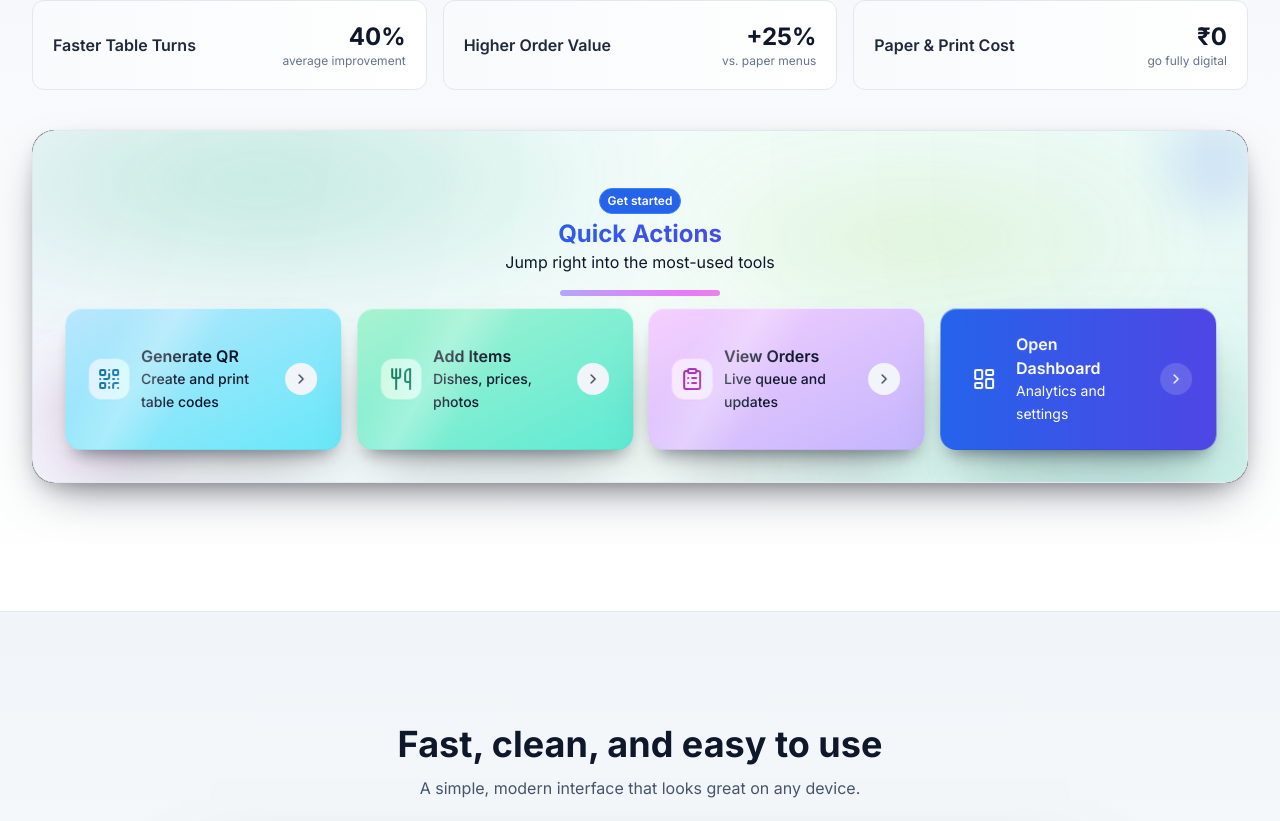
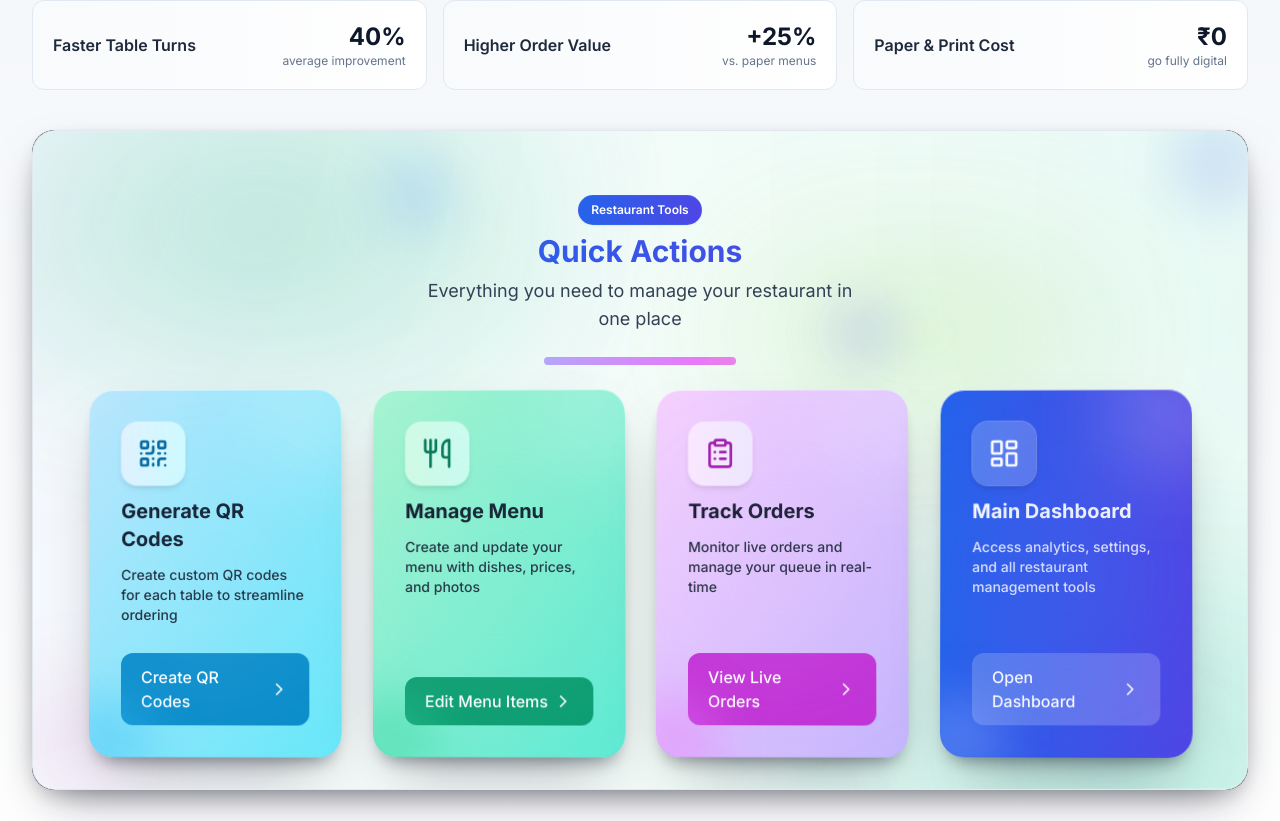
Before and after one commit to ANKITROYCHOWDHURY54/Quick_Bite_Qr, a Next.js app: page / in a window 1280 px wide. Shown: the part 1939-2760 px from the top of the page. Built offline with nearby package versions, Linux system fonts and the light colour scheme; no server answers.

Commit message:
changes made again

```diff
--- a/src/app/page.tsx
+++ b/src/app/page.tsx
@@ -601,102 +601,197 @@ export default function Home() {
               </div>
 
               {/* Header */}
-              <div className="relative z-10 px-6 sm:px-8 pt-4 sm:pt-6 pb-3">
-                <div className="flex flex-col items-center justify-center text-center gap-3">
-                  <div>
-                    <div className="inline-flex items-center gap-2 mb-1">
-                      <span className="px-2 py-1 rounded-full bg-blue-600 text-white border border-blue-500 text-xs font-semibold">Get started</span>
+              <div className="relative z-10 px-4 sm:px-6 md:px-8 pt-4 sm:pt-6 md:pt-8 pb-4 sm:pb-6">
+                <motion.div
+                  initial={{ opacity: 0, y: 20 }}
+                  whileInView={{ opacity: 1, y: 0 }}
+                  viewport={{ once: true }}
+                  transition={{ duration: 0.5 }}
+                  className="flex flex-col items-center justify-center text-center gap-3 sm:gap-4"
+                >
+                  <div className="relative">
+                    <div className="absolute -top-8 sm:-top-10 -left-8 sm:-left-10 w-16 sm:w-20 h-16 sm:h-20 bg-blue-400/20 rounded-full blur-xl"></div>
+                    <div className="absolute -bottom-6 sm:-bottom-8 -right-6 sm:-right-8 w-12 sm:w-16 h-12 sm:h-16 bg-indigo-500/20 rounded-full blur-xl"></div>
+                    <div className="inline-flex items-center gap-2 mb-2">
+                      <span className="px-2 sm:px-3 py-1 sm:py-1.5 rounded-full bg-gradient-to-r from-blue-600 to-indigo-600 text-white border border-blue-500/30 text-xs font-semibold shadow-sm">Restaurant Tools</span>
                     </div>
-                    <h3 className="text-2xl font-bold bg-gradient-to-r from-blue-600 to-indigo-600 bg-clip-text text-transparent">Quick Actions</h3>
-                    <p className="text-slate-900">Jump right into the most-used tools</p>
+                    <h3 className="text-2xl sm:text-3xl font-bold bg-gradient-to-r from-blue-600 to-indigo-600 bg-clip-text text-transparent mb-1 sm:mb-2">Quick Actions</h3>
+                    <p className="text-slate-700 text-base sm:text-lg max-w-xs sm:max-w-sm md:max-w-md mx-auto">Everything you need to manage your restaurant in one place</p>
                   </div>
-                </div>
-                <div className="mt-4 h-1.5 rounded-full bg-gradient-to-r from-cyan-300 via-fuchsia-400 to-amber-300 w-40 mx-auto opacity-100 qa-accent shadow-[0_0_12px_rgba(255,255,255,0.25)]"></div>
+                </motion.div>
+                <div className="mt-4 sm:mt-6 h-1.5 sm:h-2 rounded-full bg-gradient-to-r from-cyan-300 via-fuchsia-400 to-amber-300 w-36 sm:w-48 mx-auto opacity-100 qa-accent shadow-[0_0_16px_rgba(255,255,255,0.35)]"></div>
               </div>
+
               {/* Action buttons */}
-              <div className="grid grid-cols-1 sm:grid-cols-2 lg:grid-cols-4 gap-3 sm:gap-4 relative z-10" role="list" aria-label="Quick actions">
-                <div className="h-full rounded-2xl group" role="listitem">
-                  <div className="toolbar-card three-d card-delay-1 seq-1 relative h-full flex items-center justify-between gap-4 p-5 sm:p-6 rounded-[1rem] bg-gradient-to-br from-sky-200 to-cyan-300 text-slate-900 transition-all duration-300 shadow-md hover:shadow-xl hover:-translate-y-0.5 focus-within:ring-2 focus-within:ring-sky-400 focus-within:ring-offset-2 focus-within:ring-offset-white">
-                    <div className="flex items-center gap-3">
-                      <div className="icon-glow p-2 rounded-xl bg-gradient-to-r from-sky-100 to-cyan-100 text-sky-700 ring-1 ring-sky-200 shadow-sm">
-                    <QrCode className="w-6 h-6" />
-                  </div>
-                      <div className="flex flex-col">
-                  <span className="font-semibold">Generate QR</span>
-                        <span className="text-sm text-slate-900 leading-relaxed font-medium">Create and print table codes</span>
+              <div className="grid grid-cols-1 sm:grid-cols-2 lg:grid-cols-4 gap-4 md:gap-6 lg:gap-8 relative z-10 px-3 sm:px-4 md:px-6" role="list" aria-label="Quick actions">
+                <motion.div
+                  className="h-full rounded-2xl group"
+                  role="listitem"
+                  initial={{ opacity: 0, y: 20 }}
+                  whileInView={{ opacity: 1, y: 0 }}
+                  viewport={{ once: true }}
+                  transition={{ duration: 0.4, delay: 0.1 }}
+                  whileHover={{ y: -8, scale: 1.03 }}
+                >
+                  <div className="toolbar-card three-d card-delay-1 seq-1 relative h-full flex flex-col gap-3 sm:gap-4 md:gap-5 p-5 sm:p-6 md:p-7 lg:p-8 rounded-xl sm:rounded-2xl md:rounded-[1.5rem] bg-gradient-to-br from-sky-200 to-cyan-300 text-slate-900 transition-all duration-300 shadow-lg hover:shadow-2xl focus-within:ring-2 focus-within:ring-sky-400 focus-within:ring-offset-2 focus-within:ring-offset-white overflow-hidden">
+                    {/* Enhanced decorative elements */}
+                    <div className="absolute top-0 right-0 w-24 sm:w-28 md:w-32 h-24 sm:h-28 md:h-32 bg-white/30 rounded-full blur-2xl -mr-8 sm:-mr-10 -mt-8 sm:-mt-10 opacity-70"></div>
+                    <div className="absolute bottom-0 left-0 w-16 sm:w-20 md:w-24 h-16 sm:h-20 md:h-24 bg-sky-400/40 rounded-full blur-xl -ml-6 sm:-ml-8 -mb-6 sm:-mb-8"></div>
+                    <div className="absolute top-1/2 left-1/2 transform -translate-x-1/2 -translate-y-1/2 w-32 sm:w-36 md:w-40 h-32 sm:h-36 md:h-40 bg-gradient-to-br from-cyan-200 to-sky-300 rounded-full opacity-20 blur-3xl"></div>
+
+                    <div className="flex flex-col gap-2 sm:gap-3">
+                      <div className="icon-glow p-3 sm:p-4 rounded-xl sm:rounded-2xl bg-gradient-to-r from-sky-100 to-cyan-100 text-sky-700 ring-1 ring-sky-200 shadow-md w-fit">
+                        <QrCode className="w-6 h-6 sm:w-7 sm:h-7 md:w-8 md:h-8" />
                       </div>
+                      <h4 className="text-lg sm:text-xl font-bold text-slate-900">Generate QR Codes</h4>
+                      <p className="text-xs sm:text-sm text-slate-800 leading-relaxed font-medium">Create custom QR codes for each table to streamline ordering</p>
                     </div>
-                    <div className="flex items-center gap-2">
-                      <Link href="/login?next=%2Fdashboard%2Ftables" aria-label="Generate QR codes" className="focus-visible:outline-none">
-                        <div className="w-8 h-8 rounded-full bg-slate-100 text-slate-700 flex items-center justify-center group-hover:bg-sky-600 group-hover:text-white transition-colors cursor-pointer">
-                          <ChevronRight className="w-4 h-4" />
-                        </div>
+
+                    <div className="mt-auto pt-2">
+                      <Link
+                        href="/login?next=%2Fdashboard%2Ftables"
+                        aria-label="Generate QR codes"
+                        className="inline-flex items-center justify-between w-full px-4 sm:px-5 py-2.5 sm:py-3 rounded-lg sm:rounded-xl bg-sky-600/90 text-white text-sm sm:text-base font-medium hover:bg-sky-700 transition-all duration-300 group-hover:shadow-md"
+                      >
+                        <span>Create QR Codes</span>
+                        <motion.span
+                          initial={{ x: 0 }}
+                          whileHover={{ x: 4 }}
+                          transition={{ type: "spring", stiffness: 400 }}
+                        >
+                          <ChevronRight className="w-4 h-4 sm:w-5 sm:h-5" />
+                        </motion.span>
                       </Link>
                     </div>
                   </div>
-                </div>
-
-                <div className="h-full rounded-2xl group" role="listitem">
-                  <div className="toolbar-card three-d card-delay-2 seq-2 relative h-full flex items-center justify-between gap-4 p-5 sm:p-6 rounded-[1rem] bg-gradient-to-br from-emerald-200 to-teal-300 text-slate-900 transition-all duration-300 shadow-md hover:shadow-xl hover:-translate-y-0.5 focus-within:ring-2 focus-within:ring-emerald-400 focus-within:ring-offset-2 focus-within:ring-offset-white">
-                    <div className="flex items-center gap-3">
-                      <div className="icon-glow p-2 rounded-xl bg-gradient-to-r from-emerald-100 to-teal-100 text-emerald-700 ring-1 ring-emerald-200 shadow-sm">
-                    <Utensils className="w-6 h-6" />
-                  </div>
-                      <div className="flex flex-col">
-                  <span className="font-semibold">Add Items</span>
-                        <span className="text-sm text-slate-900 leading-relaxed font-medium">Dishes, prices, photos</span>
+                </motion.div>
+
+                <motion.div
+                  className="h-full rounded-2xl group"
+                  role="listitem"
+                  initial={{ opacity: 0, y: 20 }}
+                  whileInView={{ opacity: 1, y: 0 }}
+                  viewport={{ once: true }}
+                  transition={{ duration: 0.4, delay: 0.2 }}
+                  whileHover={{ y: -8, scale: 1.03 }}
+                >
+                  <div className="toolbar-card three-d card-delay-2 seq-2 relative h-full flex flex-col gap-3 sm:gap-4 md:gap-5 p-5 sm:p-6 md:p-7 lg:p-8 rounded-xl sm:rounded-2xl md:rounded-[1.5rem] bg-gradient-to-br from-emerald-200 to-teal-300 text-slate-900 transition-all duration-300 shadow-lg hover:shadow-2xl focus-within:ring-2 focus-within:ring-emerald-400 focus-within:ring-offset-2 focus-within:ring-offset-white overflow-hidden">
+                    {/* Enhanced decorative elements */}
+                    <div className="absolute top-0 right-0 w-24 sm:w-28 md:w-32 h-24 sm:h-28 md:h-32 bg-white/30 rounded-full blur-2xl -mr-8 sm:-mr-10 -mt-8 sm:-mt-10 opacity-70"></div>
+                    <div className="absolute bottom-0 left-0 w-16 sm:w-20 md:w-24 h-16 sm:h-20 md:h-24 bg-emerald-400/40 rounded-full blur-xl -ml-6 sm:-ml-8 -mb-6 sm:-mb-8"></div>
+                    <div className="absolute top-1/2 left-1/2 transform -translate-x-1/2 -translate-y-1/2 w-32 sm:w-36 md:w-40 h-32 sm:h-36 md:h-40 bg-gradient-to-br from-teal-200 to-emerald-300 rounded-full opacity-20 blur-3xl"></div>
+
+                    <div className="flex flex-col gap-2 sm:gap-3">
+                      <div className="icon-glow p-3 sm:p-4 rounded-xl sm:rounded-2xl bg-gradient-to-r from-emerald-100 to-teal-100 text-emerald-700 ring-1 ring-emerald-200 shadow-md w-fit">
+                        <Utensils className="w-6 h-6 sm:w-7 sm:h-7 md:w-8 md:h-8" />
                       </div>
+                      <h4 className="text-lg sm:text-xl font-bold text-slate-900">Manage Menu</h4>
+                      <p className="text-xs sm:text-sm text-slate-800 leading-relaxed font-medium">Create and update your menu with dishes, prices, and photos</p>
                     </div>
-                    <div className="flex items-center gap-2">
-                      <Link href="/login?next=%2Fdashboard%2Fmenu" aria-label="Add menu items" className="focus-visible:outline-none">
-                        <div className="w-8 h-8 rounded-full bg-slate-100 text-slate-700 flex items-center justify-center group-hover:bg-teal-600 group-hover:text-white transition-colors cursor-pointer">
-                          <ChevronRight className="w-4 h-4" />
-                        </div>
+
+                    <div className="mt-auto pt-2">
+                      <Link
+                        href="/login?next=%2Fdashboard%2Fmenu"
+                        aria-label="Add menu items"
+                        className="inline-flex items-center justify-between w-full px-4 sm:px-5 py-2.5 sm:py-3 rounded-lg sm:rounded-xl bg-emerald-600/90 text-white text-sm sm:text-base font-medium hover:bg-emerald-700 transition-all duration-300 group-hover:shadow-md"
+                      >
+                        <span>Edit Menu Items</span>
+                        <motion.span
+                          initial={{ x: 0 }}
+                          whileHover={{ x: 4 }}
+                          transition={{ type: "spring", stiffness: 400 }}
+                        >
+                          <ChevronRight className="w-4 h-4 sm:w-5 sm:h-5" />
+                        </motion.span>
                       </Link>
                     </div>
                   </div>
-                </div>
-
-                <div className="h-full rounded-2xl group" role="listitem">
-                  <div className="toolbar-card three-d card-delay-3 seq-3 relative h-full flex items-center justify-between gap-4 p-5 sm:p-6 rounded-[1rem] bg-gradient-to-br from-fuchsia-200 to-violet-300 text-slate-900 transition-all duration-300 shadow-md hover:shadow-xl hover:-translate-y-0.5 focus-within:ring-2 focus-within:ring-fuchsia-400 focus-within:ring-offset-2 focus-within:ring-offset-white">
-                    <div className="flex items-center gap-3">
-                      <div className="icon-glow p-2 rounded-xl bg-gradient-to-r from-fuchsia-100 to-violet-100 text-fuchsia-700 ring-1 ring-fuchsia-200 shadow-sm">
-                    <ClipboardList className="w-6 h-6" />
-                  </div>
-                      <div className="flex flex-col">
-                  <span className="font-semibold">View Orders</span>
-                        <span className="text-sm text-slate-900 leading-relaxed font-medium">Live queue and updates</span>
+                </motion.div>
+
+                <motion.div
+                  className="h-full rounded-2xl group"
+                  role="listitem"
+                  initial={{ opacity: 0, y: 20 }}
+                  whileInView={{ opacity: 1, y: 0 }}
+                  viewport={{ once: true }}
+                  transition={{ duration: 0.4, delay: 0.3 }}
+                  whileHover={{ y: -8, scale: 1.03 }}
+                >
+                  <div className="toolbar-card three-d card-delay-3 seq-3 relative h-full flex flex-col gap-3 sm:gap-4 md:gap-5 p-5 sm:p-6 md:p-7 lg:p-8 rounded-xl sm:rounded-2xl md:rounded-[1.5rem] bg-gradient-to-br from-fuchsia-200 to-violet-300 text-slate-900 transition-all duration-300 shadow-lg hover:shadow-2xl focus-within:ring-2 focus-within:ring-fuchsia-400 focus-within:ring-offset-2 focus-within:ring-offset-white overflow-hidden">
+                    {/* Enhanced decorative elements */}
+                    <div className="absolute top-0 right-0 w-24 sm:w-28 md:w-32 h-24 sm:h-28 md:h-32 bg-white/30 rounded-full blur-2xl -mr-8 sm:-mr-10 -mt-8 sm:-mt-10 opacity-70"></div>
+                    <div className="absolute bottom-0 left-0 w-16 sm:w-20 md:w-24 h-16 sm:h-20 md:h-24 bg-fuchsia-400/40 rounded-full blur-xl -ml-6 sm:-ml-8 -mb-6 sm:-mb-8"></div>
+                    <div className="absolute top-1/2 left-1/2 transform -translate-x-1/2 -translate-y-1/2 w-32 sm:w-36 md:w-40 h-32 sm:h-36 md:h-40 bg-gradient-to-br from-violet-200 to-fuchsia-300 rounded-full opacity-20 blur-3xl"></div>
+
+                    <div className="flex flex-col gap-2 sm:gap-3">
+                      <div className="icon-glow p-3 sm:p-4 rounded-xl sm:rounded-2xl bg-gradient-to-r from-fuchsia-100 to-violet-100 text-fuchsia-700 ring-1 ring-fuchsia-200 shadow-md w-fit">
+                        <ClipboardList className="w-6 h-6 sm:w-7 sm:h-7 md:w-8 md:h-8" />
                       </div>
+                      <h4 className="text-lg sm:text-xl font-bold text-slate-900">Track Orders</h4>
+                      <p className="text-xs sm:text-sm text-slate-800 leading-relaxed font-medium">Monitor live orders and manage your queue in real-time</p>
                     </div>
-                    <div className="flex items-center gap-2">
-                      <Link href="/login?next=%2Fdashboard%2Forders" aria-label="View live orders" className="focus-visible:outline-none">
-                        <div className="w-8 h-8 rounded-full bg-slate-100 text-slate-700 flex items-center justify-center group-hover:bg-violet-600 group-hover:text-white transition-colors cursor-pointer">
-                          <ChevronRight className="w-4 h-4" />
-                        </div>
+
+                    <div className="mt-auto pt-2">
+                      <Link
+                        href="/login?next=%2Fdashboard%2Forders"
+                        aria-label="View live orders"
+                        className="inline-flex items-center justify-between w-full px-4 sm:px-5 py-2.5 sm:py-3 rounded-lg sm:rounded-xl bg-fuchsia-600/90 text-white text-sm sm:text-base font-medium hover:bg-fuchsia-700 transition-all duration-300 group-hover:shadow-md"
+                      >
+                        <span>View Live Orders</span>
+                        <motion.span
+                          initial={{ x: 0 }}
+                          whileHover={{ x: 4 }}
+                          transition={{ type: "spring", stiffness: 400 }}
+                        >
+                          <ChevronRight className="w-4 h-4 sm:w-5 sm:h-5" />
+                        </motion.span>
                       </Link>
                     </div>
                   </div>
-                </div>
-
-                <div className="h-full rounded-2xl group" role="listitem">
-                  <div className="toolbar-card three-d card-delay-4 seq-4 relative h-full flex items-center justify-between gap-4 p-5 sm:p-6 rounded-[1rem] bg-gradient-to-r from-blue-600 to-indigo-600 text-white transition-all duration-300 shadow-lg hover:shadow-2xl hover:-translate-y-0.5 focus-within:ring-2 focus-within:ring-white/60 focus-within:ring-offset-2 focus-within:ring-offset-blue-600">
-                    <div className="flex items-center gap-3">
-                      <div className="icon-glow p-2 rounded-xl bg.white/20 text-white">
-                    <LayoutDashboard className="w-6 h-6" />
+                </motion.div>
+
+                <motion.div
+                  className="h-full rounded-2xl group"
+                  role="listitem"
+                  initial={{ opacity: 0, y: 20 }}
+                  whileInView={{ opacity: 1, y: 0 }}
+                  viewport={{ once: true }}
+                  transition={{ duration: 0.4, delay: 0.4 }}
+                  whileHover={{ y: -8, scale: 1.03 }}
+                >
+                  <div className="toolbar-card three-d card-delay-4 seq-4 relative h-full flex flex-col gap-3 sm:gap-4 md:gap-5 p-5 sm:p-6 md:p-7 lg:p-8 rounded-xl sm:rounded-2xl md:rounded-[1.5rem] bg-gradient-to-r from-blue-600 to-indigo-600 text-white transition-all duration-300 shadow-lg hover:shadow-2xl focus-within:ring-2 focus-within:ring-white/60 focus-within:ring-offset-2 focus-within:ring-offset-blue-600 overflow-hidden">
+                    {/* Enhanced decorative elements */}
+                    <div className="absolute top-0 right-0 w-24 sm:w-28 md:w-32 h-24 sm:h-28 md:h-32 bg-white/20 rounded-full blur-2xl -mr-8 sm:-mr-10 -mt-8 sm:-mt-10"></div>
+                    <div className="absolute bottom-0 left-0 w-16 sm:w-20 md:w-24 h-16 sm:h-20 md:h-24 bg-indigo-300/30 rounded-full blur-xl -ml-6 sm:-ml-8 -mb-6 sm:-mb-8"></div>
+                    <div className="absolute top-1/2 left-1/2 transform -translate-x-1/2 -translate-y-1/2 w-32 sm:w-36 md:w-40 h-32 sm:h-36 md:h-40 bg-gradient-to-br from-indigo-500/30 to-blue-500/30 rounded-full blur-3xl"></div>
+
+                    <div className="flex flex-col gap-2 sm:gap-3">
+                      <div className="icon-glow p-3 sm:p-4 rounded-xl sm:rounded-2xl bg-white/20 text-white ring-1 ring-white/30 shadow-md w-fit">
+                        <LayoutDashboard className="w-6 h-6 sm:w-7 sm:h-7 md:w-8 md:h-8" />
+                      </div>
+                      <h4 className="text-lg sm:text-xl font-bold text-white">Main Dashboard</h4>
+                      <p className="text-xs sm:text-sm text-white/90 leading-relaxed font-medium">Access analytics, settings, and all restaurant management tools</p>
+                    </div>
+
+                    <div className="mt-auto pt-2">
+                      <Link
+                        href="/login?next=%2Fdashboard"
+                        aria-label="Open dashboard"
+                        className="inline-flex items-center justify-between w-full px-4 sm:px-5 py-2.5 sm:py-3 rounded-lg sm:rounded-xl bg-white/20 text-white text-sm sm:text-base font-medium hover:bg-white/30 transition-all duration-300 group-hover:shadow-md"
+                      >
+                        <span>Open Dashboard</span>
+                        <motion.span
+                          initial={{ x: 0 }}
+                          whileHover={{ x: 4 }}
+                          transition={{ type: "spring", stiffness: 400 }}
+                        >
+                          <ChevronRight className="w-4 h-4 sm:w-5 sm:h-5" />
+                        </motion.span>
+                      </Link>
+                    </div>
                   </div>
-                      <div className="flex flex-col">
-                  <span className="font-semibold">Open Dashboard</span>
-                        <span className="text-sm text.white leading-relaxed">Analytics and settings</span>
+                </motion.div>
               </div>
-                    </div>
-                    <Link href="/login?next=%2Fdashboard" aria-label="Open dashboard" className="focus-visible:outline-none">
-                      <div className="w-8 h-8 rounded-full bg-white/15 text-white flex items-center justify-center group-hover:bg-white group-hover:text-blue-700 transition-colors cursor-pointer">
-                        <ChevronRight className="w-4 h-4" />
-          </div>
-                    </Link>
-                  </div>
-                </div>
-                  </div>
               {/* Toolbar styles */}
               <style jsx>{`
                 @keyframes auroraMove {
```
